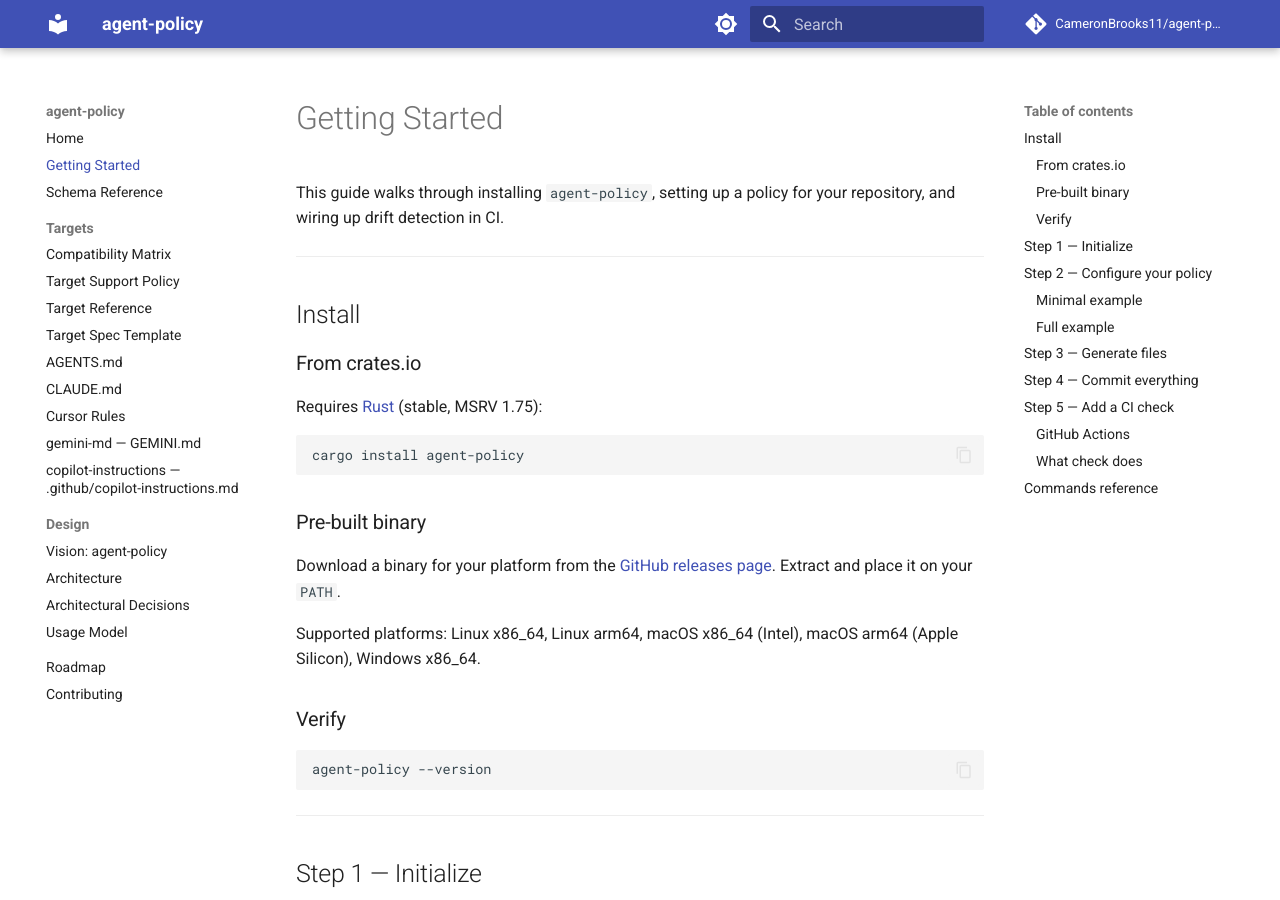
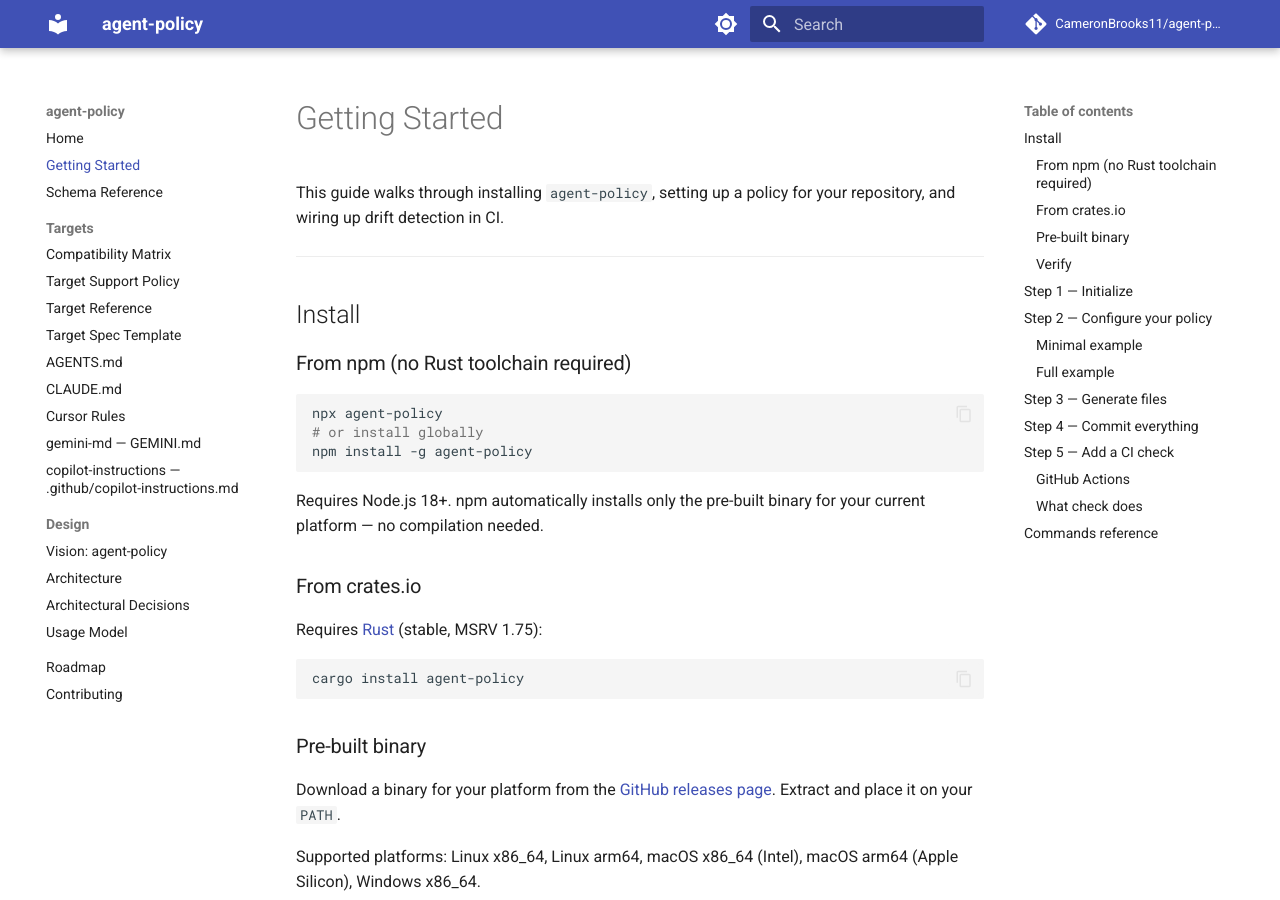
Before and after one commit to CameronBrooks11/agent-policy, an MkDocs documentation site: the page built from docs/getting-started.md, in a window 1280 px wide and 900 px high. Built offline with MkDocs 1.6.1 and Material for MkDocs 9.7.7, drawn with Linux system fonts in a browser that asks for light colours; comment, search, counter and statistics services are not loaded; some of the changed text lies outside the part shown.

Commit message:
docs: update README and getting-started for npm install; fix CHANGELOG scope names
- Add npm badge to README badge row
- Add 'From npm' install section to README (npx / npm install -g)
- Add install-hooks and import to README commands table
- Add npm install section and Node 18+ note to docs/getting-started.md
- Add npx CI install option to getting-started CI step examples
- Add install-hooks and import rows to getting-started commands reference
- Fix CHANGELOG 0.6.0 platform package names: @agent-policy/* -> @cameronbrooks11/*
- Add missing release footer links for v0.2.1 through v0.6.0

````diff
--- a/docs/getting-started.md
+++ b/docs/getting-started.md
@@ -5,6 +5,16 @@
 ---
 
 ## Install
+
+### From npm (no Rust toolchain required)
+
+```bash
+npx agent-policy
+# or install globally
+npm install -g agent-policy
+```
+
+Requires Node.js 18+. npm automatically installs only the pre-built binary for your current platform — no compilation needed.
 
 ### From crates.io
 
@@ -160,6 +170,16 @@
     ./agent-policy check
 ```
 
+Or if you have npm available:
+
+```yaml
+- name: Install agent-policy
+  run: npm install -g agent-policy
+
+- name: Check agent policy
+  run: agent-policy check
+```
+
 Or if you use Rust in CI already:
 
 ```yaml
@@ -212,5 +232,7 @@
 | `agent-policy generate --config <path>` | Use a config file at a custom path                                      |
 | `agent-policy check`                    | Verify committed files match the current policy; exit 1 on any mismatch |
 | `agent-policy check --config <path>`    | Check using a config file at a custom path                              |
+| `agent-policy install-hooks`            | Install a pre-commit or pre-push git hook that runs `check` locally     |
+| `agent-policy import`                   | Scaffold `agent-policy.yaml` by scraping an existing `AGENTS.md` or `CLAUDE.md` |
 | `agent-policy --version`                | Print the installed version                                             |
 | `agent-policy --help`                   | Print help                                                              |
````
Also changed, not shown: CHANGELOG.md (+7 -1 lines), README.md (+18 -7 lines).
